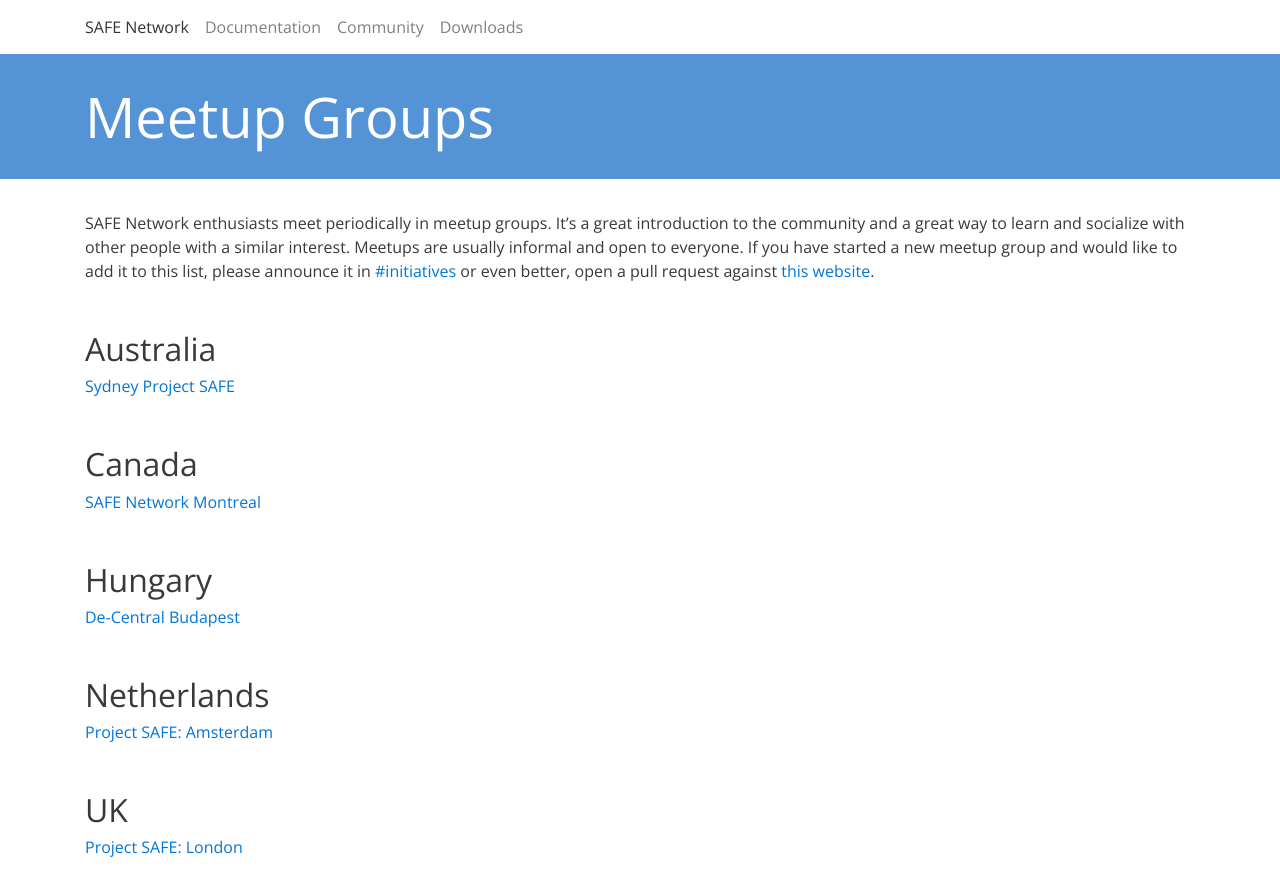
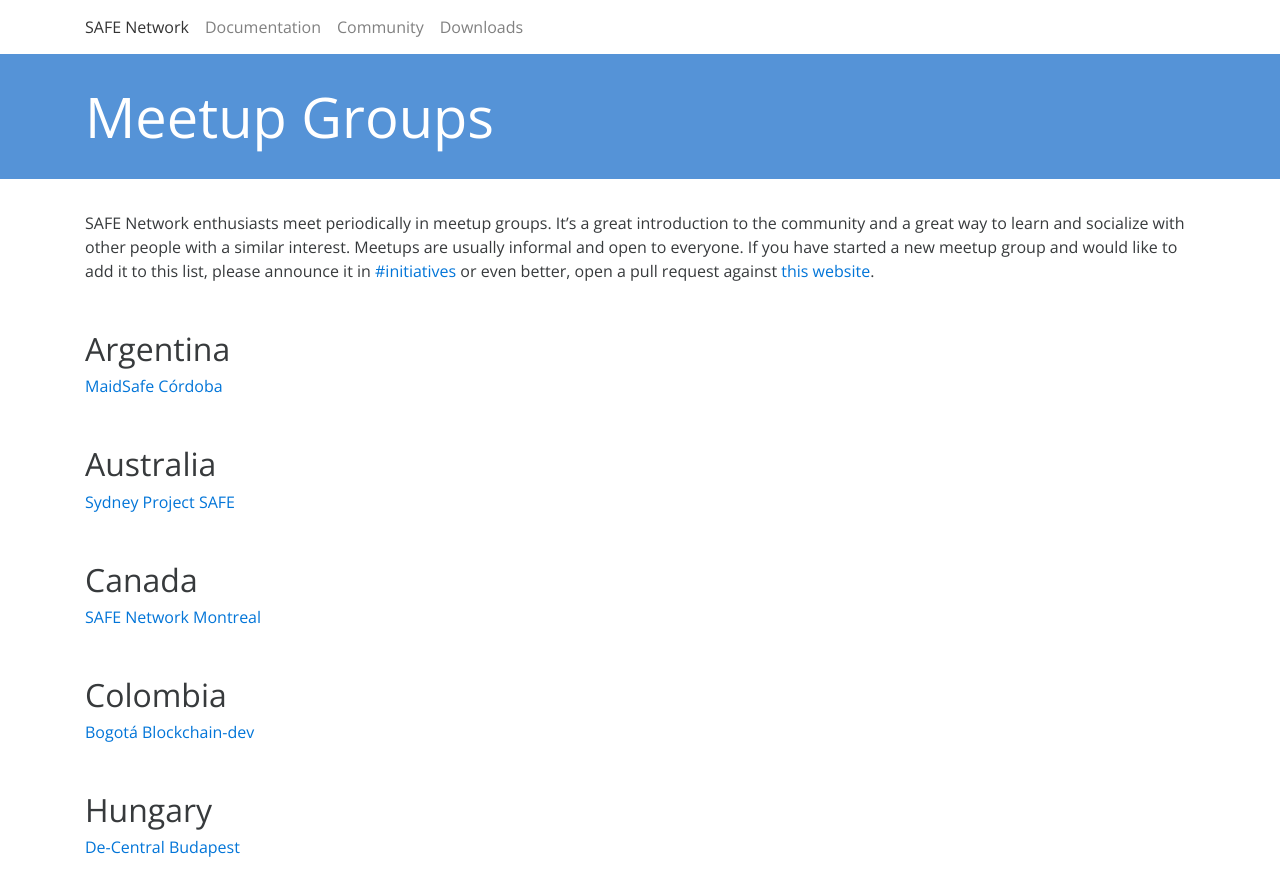
Before and after one commit to safenetwork/safenetwork.org, a Jekyll site: the page built from meetup-groups.md, in a window 1280 px wide and 900 px high. Shown: the top 896 px of the window. Built offline with Jekyll 4.4.1, drawn with Linux system fonts in a browser that asks for light colours.

Commit message:
add 2 other meetup groups

```diff
--- a/downloads.html
+++ b/downloads.html
@@ -58,7 +58,7 @@
     <a href="https://apps.safenetwork.org/"><img class="img-fluid" src="/images/apps-safenetwork-org.png" alt="apps.safenetwork.org"></a>
   </div>
   <div class="col-xs-12 col-md-6">
-    <h4><a href="https://apps.safenetwork.org/"><b>Browse</b> <a href="https://apps.safenetwork.org/">apps.safenetwork.org</a></a></h4>
+    <h4><a href="https://apps.safenetwork.org/"><b>Browse</b> apps.safenetwork.org</a></h4>
     <p>This website is a directory of the most popular SAFE apps.</p>
   </div>
 </div>
--- a/meetup-groups.md
+++ b/meetup-groups.md
@@ -11,6 +11,10 @@
 even better, open a pull request against
 [this website](https://github.com/safenetwork/safenetwork.org/blob/gh-pages/meetup-groups.md).
 
+## Argentina
+
+[MaidSafe Córdoba](http://www.meetup.com/MaidSafe-Cordoba/)
+
 ## Australia
 
 [Sydney Project SAFE](http://www.meetup.com/Sydney-Project-SAFE/)
@@ -18,6 +22,10 @@
 ## Canada
 
 [SAFE Network Montreal](https://montreal.safenetwork.org/)
+
+## Colombia
+
+[Bogotá Blockchain-dev](http://www.meetup.com/Bogota-Blockchain-dev-Bitcoin-Ethereum-etc-Meetup/)
 
 ## Hungary
 
```
